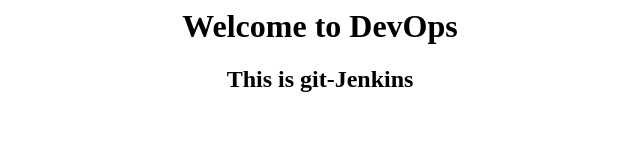
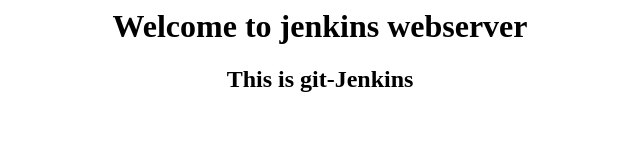
Before and after one commit to kmdcloudtech/accenture-repo, a plain HTML site: page index.html in a window 1280 px wide. Shown: the whole page, without its empty margins (320-960 px from the left). Drawn offline with Linux system fonts and the light colour scheme.

Commit message:
Update index.html

```diff
--- a/index.html
+++ b/index.html
@@ -4,7 +4,7 @@
     </head>
 <body>
     <center>
-        <h1> Welcome to DevOps </h1>
+        <h1> Welcome to jenkins webserver </h1>
 		<h2> This is git-Jenkins </h2>
     </center>
 </body>
```
